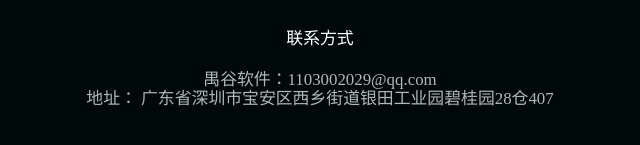
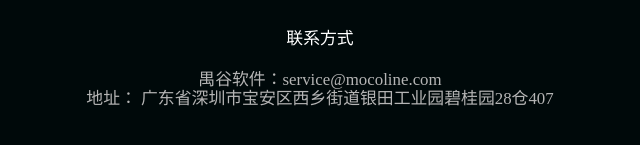
Before and after one commit to PlutoCA/website2, a website built with Parcel: page index.html in a window 1280 px wide. Shown: the part 3869-4014 px from the top of the page, 320-960 px from the left. Built offline with nearby package versions, Linux system fonts and the light colour scheme.

Commit message:
Add files via upload

```diff
--- a/index.html
+++ b/index.html
@@ -439,7 +439,7 @@
         <div class="footer_content">
             <p class="white">联系方式</p>
             <p>
-                禺谷软件：1103002029@qq.com
+                禺谷软件：service@mocoline.com
             </p>
             <p>地址： 广东省深圳市宝安区西乡街道银田工业园碧桂园28仓407</p>
         </div>
```
Also changed, not shown: about.html (+1 -1 lines).
